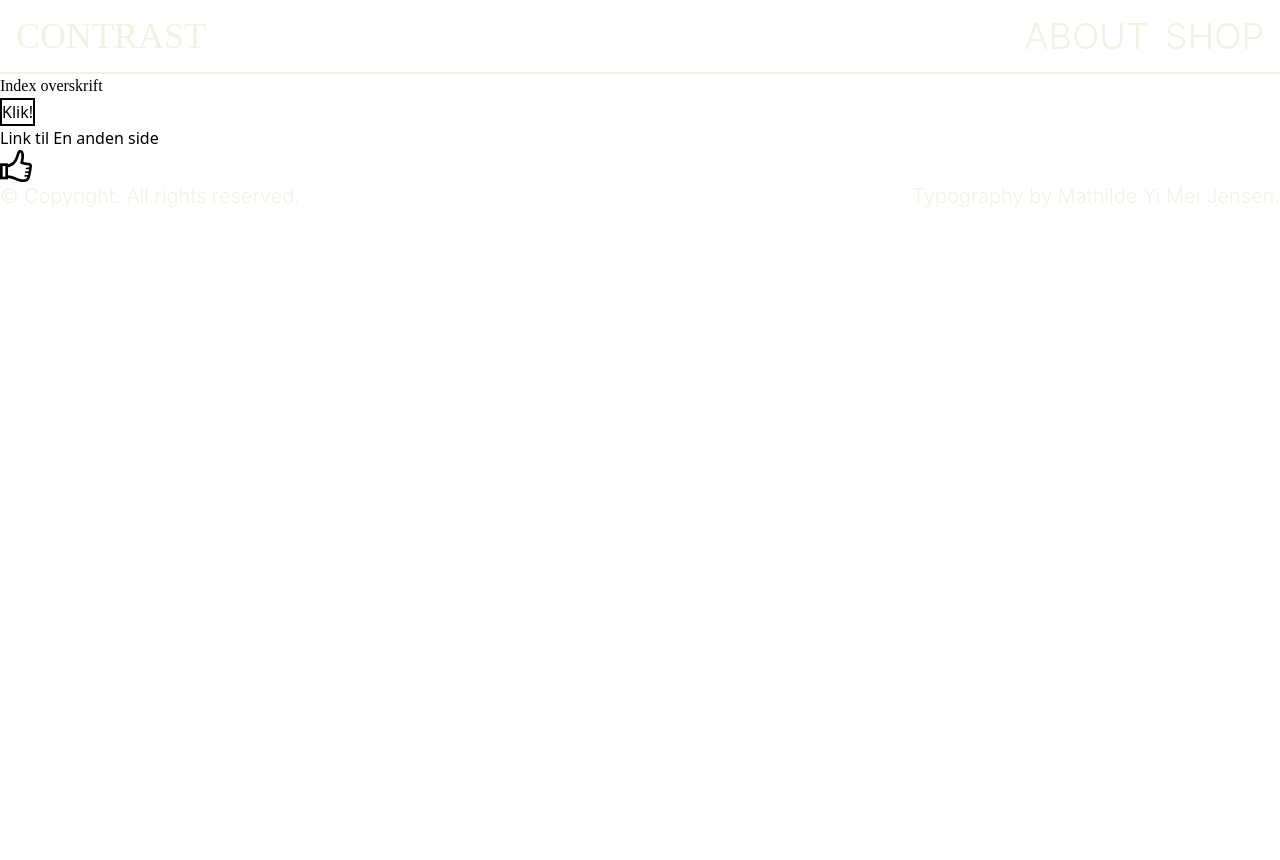
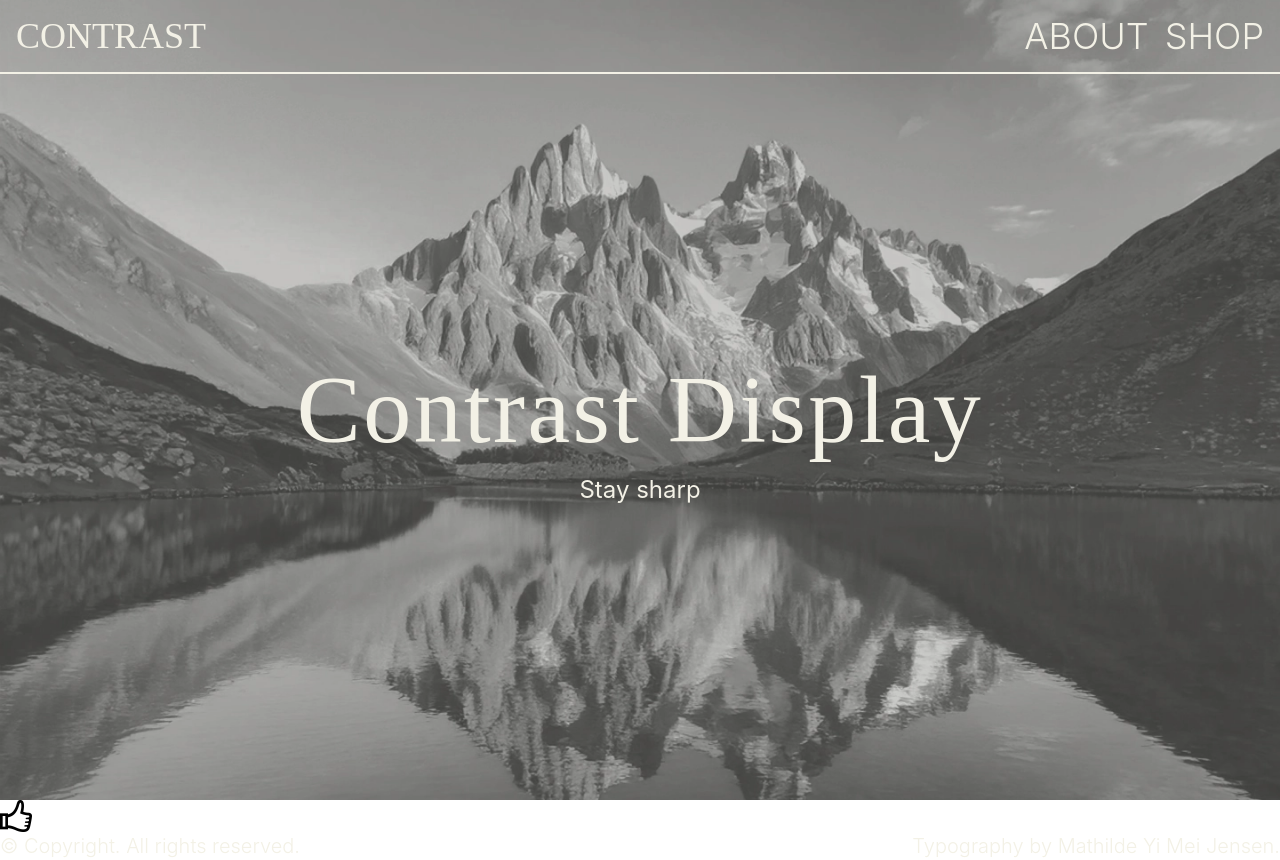
Before and after one commit to mathildemei/ContrastDisplay, an Astro site: page / in a window 1280 px wide. Before the commit the page ends 800 px from the top, so only its background shows below. Built offline with nearby package versions, Linux system fonts and the light colour scheme; Astro itself is replaced by a stand-in of ours.

Commit message:
section 1 done

```diff
--- /dev/null
+++ b/src/components/Section1.astro
@@ -0,0 +1,33 @@
+---
+import Header from "../components/Header.astro";
+---
+
+<section class="relative bg-hero h-screen">
+  <Header />
+
+  <article class="">
+    <div>
+      <h1
+        class="font-primary text-6xl flex items-center justify-center text-center pt-72 md:text-8xl text-beige tracking-wide flex items-center justify-center text-center"
+      >
+        Contrast Display
+      </h1>
+    </div>
+    <div>
+      <p
+        class="font-secondary text-xl text-beige pt-4 flex items-center justify-center text-center md:text-2xl text-beige flex items-center justify-center text-center"
+      >
+        Stay sharp
+      </p>
+    </div>
+  </article>
+</section>
+
+<style>
+  /* Ensure the image fills the section and is behind the header */
+  .bg-hero {
+    background-image: url("/heroimg.webp");
+    background-size: cover;
+    background-position: center;
+  }
+</style>
--- a/src/layouts/MainLayout.astro
+++ b/src/layouts/MainLayout.astro
@@ -1,10 +1,10 @@
 ---
-import Header from "../components/Header.astro";
 import Footer from "../components/Footer.astro";
-import '../styles/tailwind.css';
-import 'animate.css';
+import "../styles/tailwind.css";
+import "animate.css";
 const { title } = Astro.props;
 ---
+
 <html lang="en">
   <head>
     <meta charset="utf-8" />
@@ -14,18 +14,14 @@ const { title } = Astro.props;
     <title>{Astro.props.title}</title>
   </head>
   <body>
-
-		<header>
-			<Header></Header>
-		</header>
+    <header></header>
 
     <main>
       <slot />
     </main>
 
     <footer>
-			<Footer></Footer>
+      <Footer />
     </footer>
-
   </body>
 </html>
--- a/src/pages/index.astro
+++ b/src/pages/index.astro
@@ -4,17 +4,13 @@ import Button from "../components/Button.astro";
 import Link from "../components/Link.astro";
 import { Image } from "astro:assets";
 import thumbsup from "../assets/images/thumbsup.png";
+import Section1 from "../components/Section1.astro";
 ---
 
 <MainLayout title="Contrast Display Typography">
   <article>
-    <h1 class="font-primary">Index overskrift</h1>
-    <Button>Klik!</Button>
-    <p>
-      Link til <Link href="https://www.kea.dk" target="_blank"
-        >En anden side</Link
-      >
-    </p>
+    <Section1 />
+
     <Image src={thumbsup} alt="" />
   </article>
 </MainLayout>
```
Also changed, not shown: public/heroimg.webp (added). Lines whose indentation alone changed are shown as unchanged.
